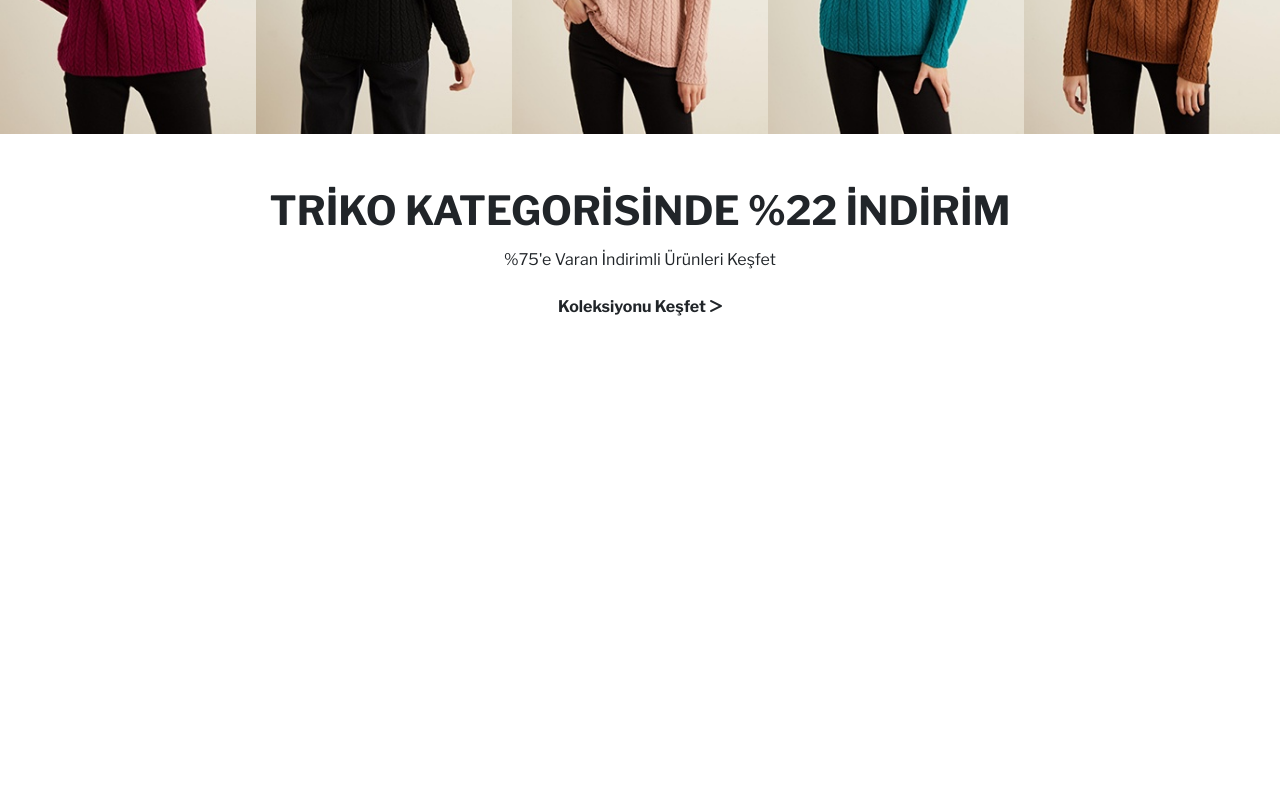
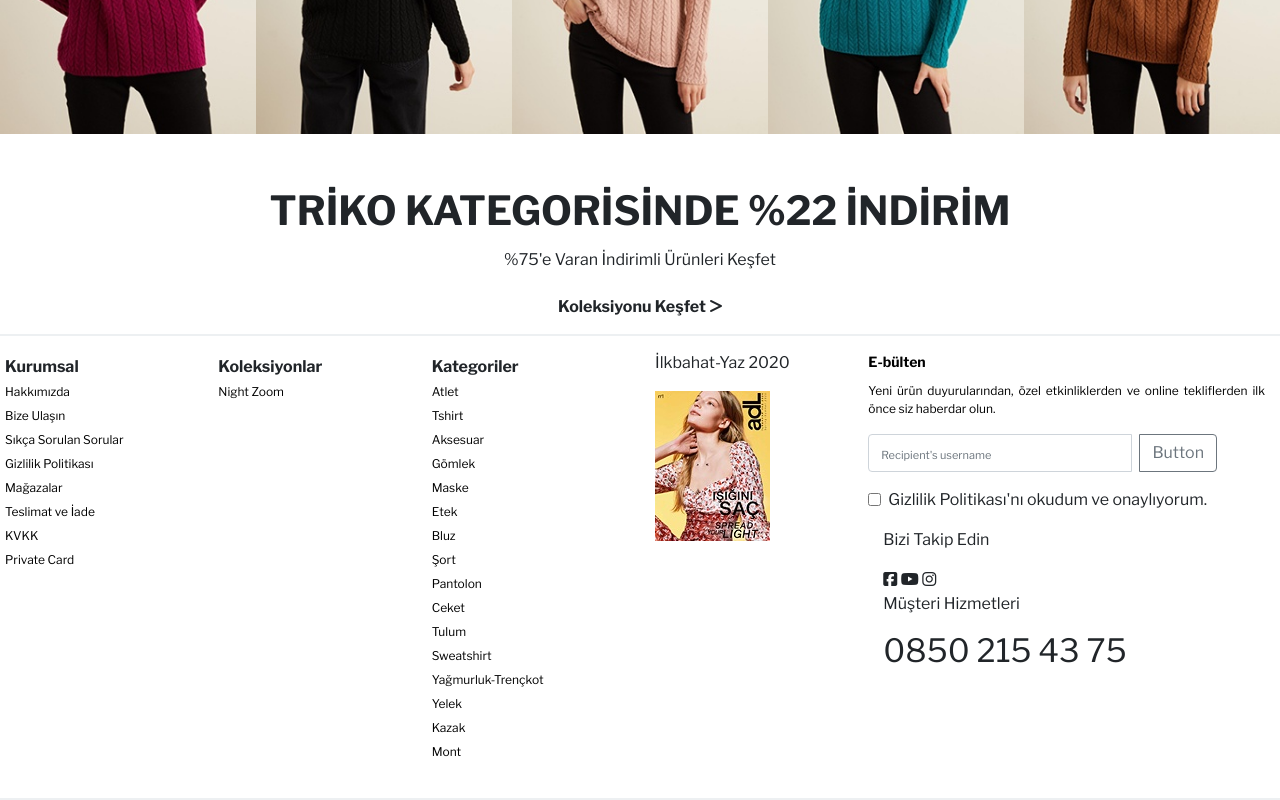
Before and after one commit to didemtumer/adlClonePage, a plain HTML site: page index.html in a window 1280 px wide. Shown: the part 2719-3519 px from the top of the page. Before the commit the page ends 3045 px from the top, so only its background shows below. Drawn offline with nearby package versions, Linux system fonts and the light colour scheme.

Commit message:
v-2
Adding Footer Part and Fixing Style

```diff
--- a/index.html
+++ b/index.html
@@ -208,7 +208,83 @@
                 <a class="btn " href="#" role="button">Koleksiyonu Keşfet<i class="fas fa-greater-than" style="padding-left: 4px;"></i></a>
             </div>
         </div>
-
+        <!--Footer Section-->
+        <div class="container-fluid footerSection">
+            <div class="row">
+                <div class="col-6">
+                    <div class="row">
+                        <div class="col p-1">
+                            <ul>
+                                <li><strong>Kurumsal</strong></li>
+                                <li><a href="#" class="footerLink">Hakkımızda</a></li>
+                                <li><a href="#" class="footerLink">Bize Ulaşın</a></li>
+                                <li><a href="#" class="footerLink">Sıkça Sorulan Sorular</a></li>
+                                <li><a href="#" class="footerLink">Gizlilik Politikası</a></li>
+                                <li><a href="#" class="footerLink">Mağazalar</a></li>
+                                <li><a href="#" class="footerLink">Teslimat ve  İade</a></li>
+                                <li><a href="#" class="footerLink">KVKK</a></li>
+                                <li><a href="#" class="footerLink">Private Card</a></li>
+                            </ul>
+                        </div>
+                        <div class="col p-1">
+                            <ul>
+                                <li><strong>Koleksiyonlar</strong></li>
+                                <li><a href="#" class="footerLink">Night Zoom</a></li>
+                            </ul>
+                        </div>
+                        <div class="col p-1">
+                            <ul>
+                                <li><strong>Kategoriler</strong></li>
+                                <li><a href="#" class="footerLink">Atlet</a></li>
+                                <li><a href="#" class="footerLink">Tshirt</a></li>
+                                <li><a href="#" class="footerLink">Aksesuar</a></li>
+                                <li><a href="#" class="footerLink">Gömlek</a></li>
+                                <li><a href="#" class="footerLink">Maske</a></li>
+                                <li><a href="#" class="footerLink">Etek</a></li>
+                                <li><a href="#" class="footerLink">Bluz</a></li>
+                                <li><a href="#" class="footerLink">Şort</a></li>
+                                <li><a href="#" class="footerLink">Pantolon</a></li>
+                                <li><a href="#" class="footerLink">Ceket</a></li>
+                                <li><a href="#" class="footerLink">Tulum</a></li>
+                                <li><a href="#" class="footerLink">Sweatshirt</a></li>
+                                <li><a href="#" class="footerLink">Yağmurluk-Trençkot</a></li>
+                                <li><a href="#" class="footerLink">Yelek</a></li>
+                                <li><a href="#" class="footerLink">Kazak</a></li>
+                                <li><a href="#" class="footerLink">Mont</a></li>
+                            </ul>
+                        </div>
+                    </div>
+                </div>
+                <div class="col-2">
+                    <p>İlkbahat-Yaz 2020</p>
+                    <a href="https://lmb-adl.akinoncdn.com/cms/2020/09/22/a0f8b5c4-54c0-4976-8b17-4e4fbd4272d6.pdf">
+                        <img src="images/footerPhoto/footerPhoto7.jpg" class="img-fluid footerImg" alt="Responsive image">
+                    </a>
+                </div>
+                <div class="col-4">
+                    <p class="footerTitle">E-bülten</p>
+                    <p class="footerText"> Yeni ürün duyurularından, özel etkinliklerden ve online tekliflerden ilk önce siz haberdar olun.</p>
+                    <div class="input-group mb-3">
+                        <input type="text" class="form-control mr-2" placeholder="Recipient's username" aria-label="Recipient's username" aria-describedby="button-addon2">
+                        <div class="input-group-append">
+                            <button class="btn btn-outline-secondary mr-5" type="button" id="button-addon2">Button</button>
+                        </div>
+                    </div>
+                    <div class="form-group form-check">
+                        <input type="checkbox" class="form-check-input" id="exampleCheck1">
+                        <label class="form-check-label" for="exampleCheck1">Gizlilik Politikası'nı okudum ve onaylıyorum.</label>
+                    </div>
+                    <div class="container">
+                        <p>Bizi Takip Edin</p>
+                        <div><i class="fab fa-facebook-square"></i> <i class="fab fa-youtube"></i> <i class="fab fa-instagram"></i></div>
+                    </div>
+                    <div class="container">
+                        <p>Müşteri Hizmetleri</p>
+                        <h2>0850 215 43 75</h2>
+                    </div>
+                </div>
+            </div>
+        </div>
 
 
     <script src="https://code.jquery.com/jquery-3.5.1.slim.min.js" integrity="sha384-DfXdz2htPH0lsSSs5nCTpuj/zy4C+OGpamoFVy38MVBnE+IbbVYUew+OrCXaRkfj" crossorigin="anonymous"></script>
--- a/styles.css
+++ b/styles.css
@@ -106,3 +106,34 @@ a.btn{
     font-family: 'Libre Franklin', sans-serif;
     font-weight: 600;
 }
+.footerSection{
+    padding: 15px 0 15px 0;
+    margin-top: 8px;
+    border-top: 2px solid #edf0f2;;
+    border-bottom: 2px solid #edf0f2;;
+}
+ul{
+    padding-left:1px;
+}
+li {
+    list-style-type: none;
+}
+.footerLink{
+    font-family: 'Libre Franklin', sans-serif;
+    color: black;
+    font-size: 12px;
+    padding: 1px 0 1px 0;
+}
+.footerTitle{
+    font-family: 'Libre Franklin', sans-serif;
+    color: black;
+    font-size: 14px;
+    font-weight: 600;
+    margin-bottom: 10px;
+}
+.footerText{
+    font-family: 'Libre Franklin', sans-serif;
+    color: black;
+    font-size: 12px;
+    text-align: justify;
+}
```
Also changed, not shown: images/footerPhoto/footerPhoto7.jpg (added).
